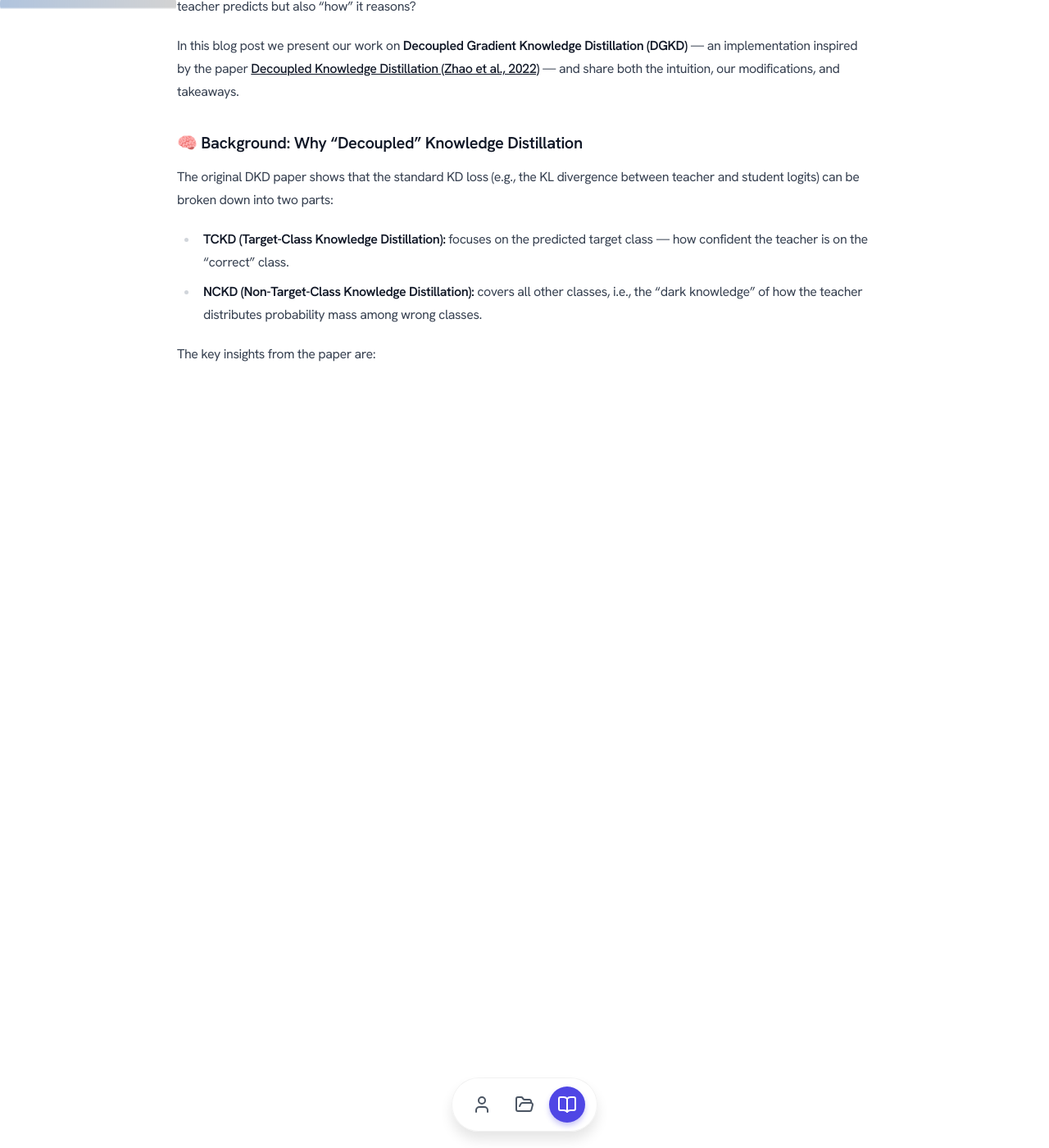
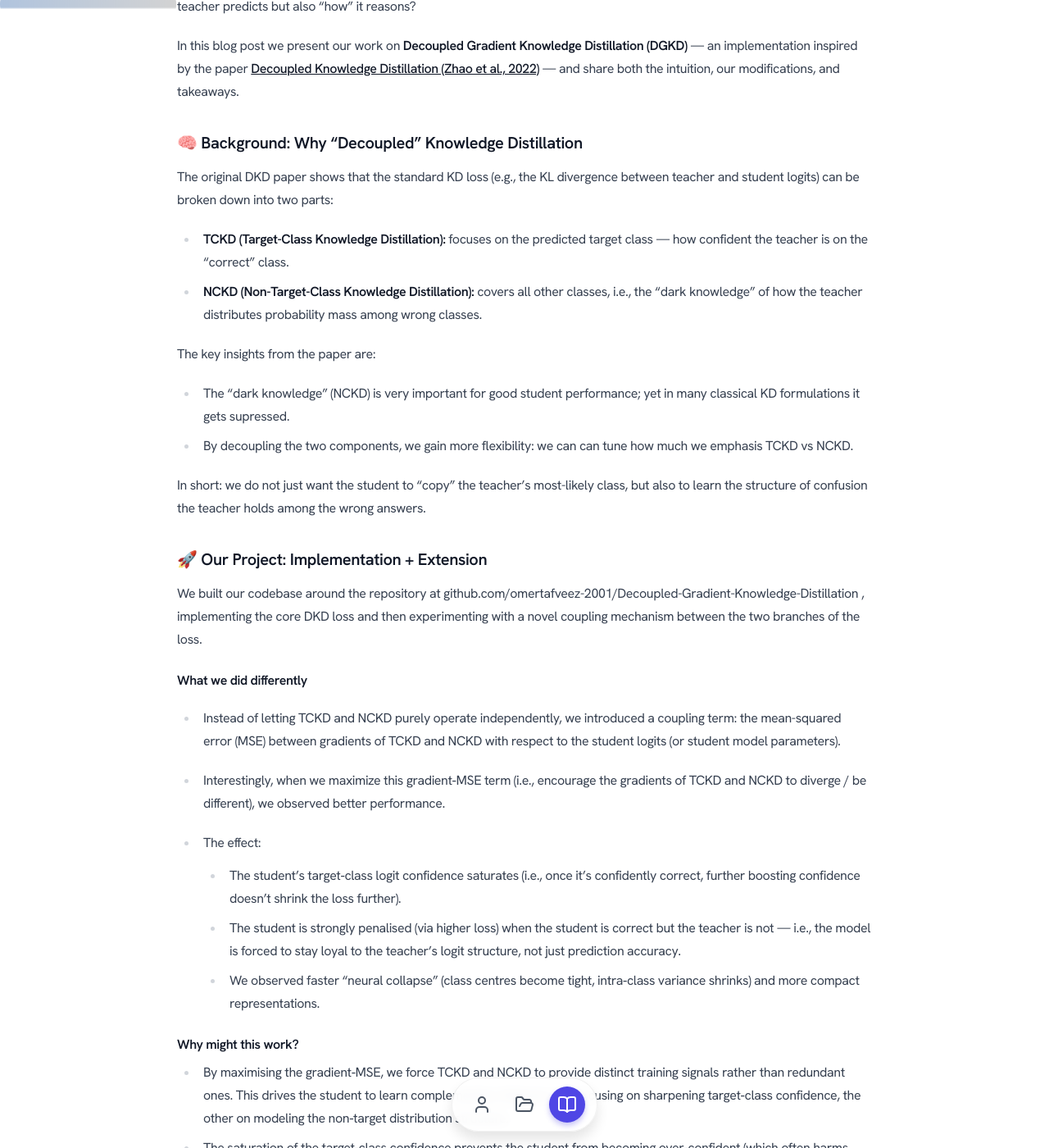
Before and after one commit to omertafveez-2001/omertafveez-2001.github.io, a Jekyll site: the page built from blogs/dkd.md, in a window 1280 px wide and 1400 px high, scrolled down 270 px. Shown: the whole window at 82% size. Built offline with Jekyll 4.4.1, drawn with Linux system fonts in a browser that asks for light colours; nearby versions of some CDN libraries; some of the changed text lies outside the part shown.

Commit message:
dkd markdown

```diff
--- a/blogs/dkd.md
+++ b/blogs/dkd.md
@@ -17,3 +17,60 @@ The original DKD paper shows that the standard KD loss (e.g., the KL divergence
 - **NCKD (Non-Target-Class Knowledge Distillation):** covers all other classes, i.e., the “dark knowledge” of how the teacher distributes probability mass among wrong classes.
 
 The key insights from the paper are:
+- The "dark knowledge" (NCKD) is very important for good student performance; yet in many classical KD formulations it gets supressed.
+- By decoupling the two components, we gain more flexibility: we can can tune how much we emphasis TCKD vs NCKD.
+
+In short: we do not just want the student to "copy" the teacher's most-likely class, but also to learn the structure of confusion the teacher holds among the wrong answers.
+
+### 🚀 Our Project: Implementation + Extension
+We built our codebase around the repository at github.com/omertafveez-2001/Decoupled-Gradient-Knowledge-Distillation
+, implementing the core DKD loss and then experimenting with a novel coupling mechanism between the two branches of the loss.
+
+#### What we did differently
+- Instead of letting TCKD and NCKD purely operate independently, we introduced a coupling term: the mean-squared error (MSE) between gradients of TCKD and NCKD with respect to the student logits (or student model parameters).
+
+- Interestingly, when we maximize this gradient‐MSE term (i.e., encourage the gradients of TCKD and NCKD to diverge / be different), we observed better performance.
+
+- The effect:
+    - The student’s target‐class logit confidence saturates (i.e., once it's confidently correct, further boosting confidence doesn’t shrink the loss further).
+    - The student is strongly penalised (via higher loss) when the student is correct but the teacher is not — i.e., the model is forced to stay loyal to the teacher’s logit structure, not just prediction accuracy.
+    - We observed faster “neural collapse” (class centres become tight, intra‐class variance shrinks) and more compact representations.
+
+#### Why might this work?
+- By maximising the gradient‐MSE, we force TCKD and NCKD to provide distinct training signals rather than redundant ones. This drives the student to learn complementary features: one focusing on sharpening target‐class confidence, the other on modeling the non‐target distribution structure.
+- The saturation of the target‐class confidence prevents the student from becoming over‐confident (which often harms generalization).
+- The strong alignment with teacher logit structure helps the student internalize the teacher’s view of class‐relationships — not just the final correct label.
+
+#### 📊 Performance Comparison: Gradient-Decoupled KD vs. Decoupled KD
+
+| Dataset                                 | Gradient-Decoupled KD | Decoupled KD |
+| --------------------------------------- | --------------------- | ------------ |
+| CIFAR-100 — ResNet50 → ResNet18         | **62.01%**            | 61.07%       |
+| CIFAR-100 — ViT-S → ResNet18            | **58.64%**            | 57.31%       |
+| CIFAR-100 — Self-Distillation ResNet18  | **62.35%**            | 61.53%       |
+| CIFAR-100 — Self-Distillation ResNet50  | 53.39%                | **54.31%**   |
+| CIFAR-100 — Self-Distillation ResNet101 | **55.94%**            | 48.99%       |
+| CIFAR-100 — ShuffleNetV2 → ResNet50     | 55.49%                | **56.48%**   |
+| CIFAR-100 — ShuffleNetV2 → ViT-S        | 55.56%                | **55.84%**   |
+| ImageNet — ResNet50 → ResNet18          | **48.42%**            | 45.48%       |
+| ImageNet — ResNet50 → ShuffleNet        | 44.90%                | **45.59%**   |
+| ImageNet — ViT-S → ResNet18             | **41.81%**            | 41.57%       |
+| ImageNet — ViT-S → ShuffleNet           | **39.74%**            | 39.42%       |
+| ImageNet — Self-Distillation ResNet101  | **30.49%**            | 0.50%        |
+| ImageNet — Self-Distillation ResNet50   | **48.09%**            | 48.06%       |
+| ImageNet — Self-Distillation ResNet18   | **48.29%**            | 46.40%       |
+
+✅ Bold entries indicate the student outperforming the original DKD baseline
+📌 DGKD improves on 10 out of 14 evaluated distillation settings
+
+From the table above, we infered that our variant was not successful in ourperforming Decoupled KD in mobile networks or smaller CNN models such as ShuffleNetV2 and MobileNet, however it was still consistent across 10/14 experiments.
+
+#### 🔍 Key Observations & Takeaways
+
+From our experiments we noted:
+
+- **Loss behaviour**: When the student’s target class logit is sufficiently confident (say probability 0.9 vs teacher 0.8) the overall loss doesn’t shrink further, i.e., it plateaus instead of chasing infinite confidence.
+
+- **Teacher vs student mismatch penalty**: If the student predicts correctly but the teacher was less confident (or wrong) the coupling term spikes the loss. That means we’re enforcing fidelity to teacher’s distribution even when accuracy is achieved.
+
+- **Representation compactness**: We saw that intra‐class features became more tightly clustered in embedding space compared to baseline KD methods, implying better generalization and faster convergence.
```
